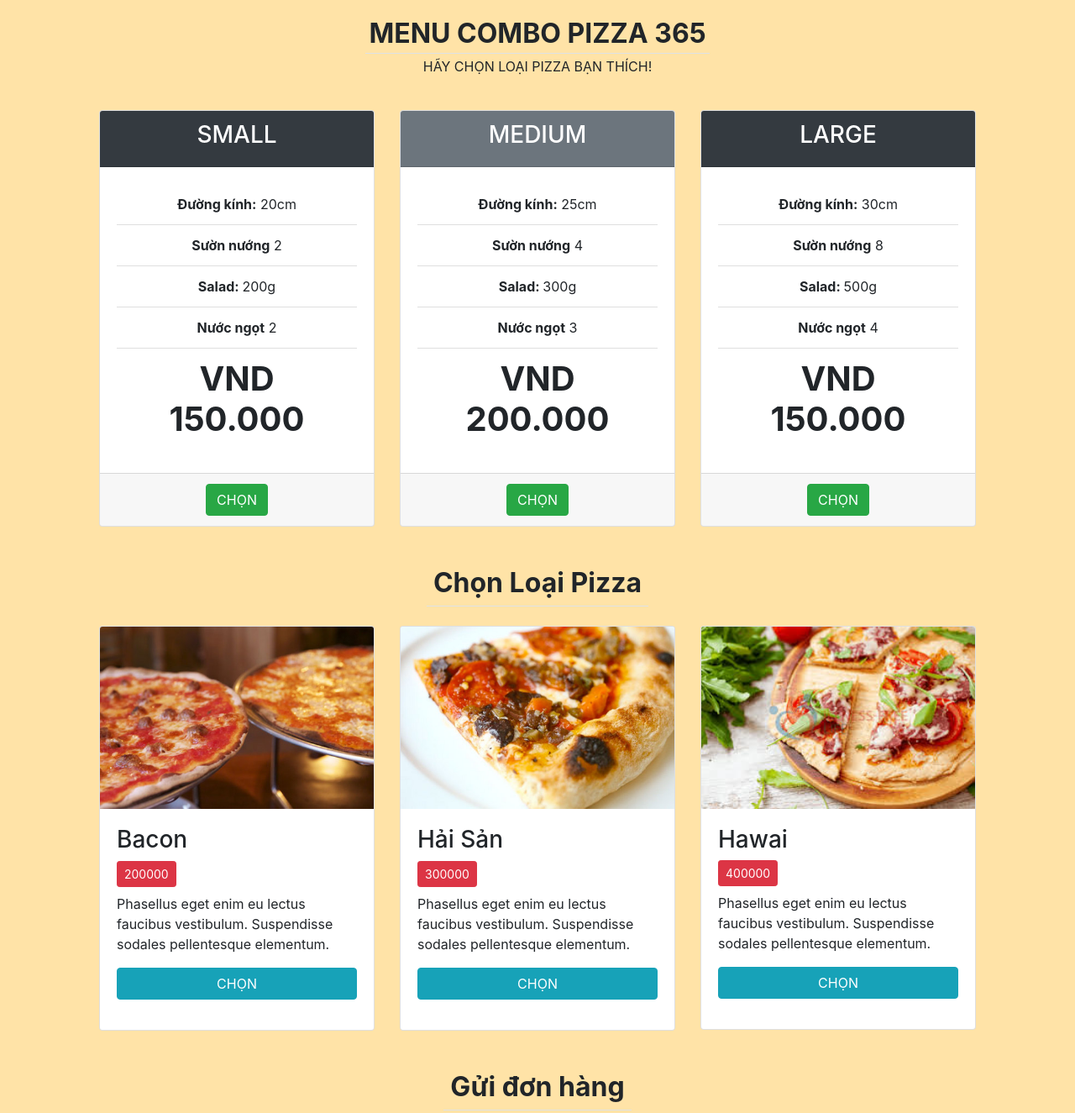
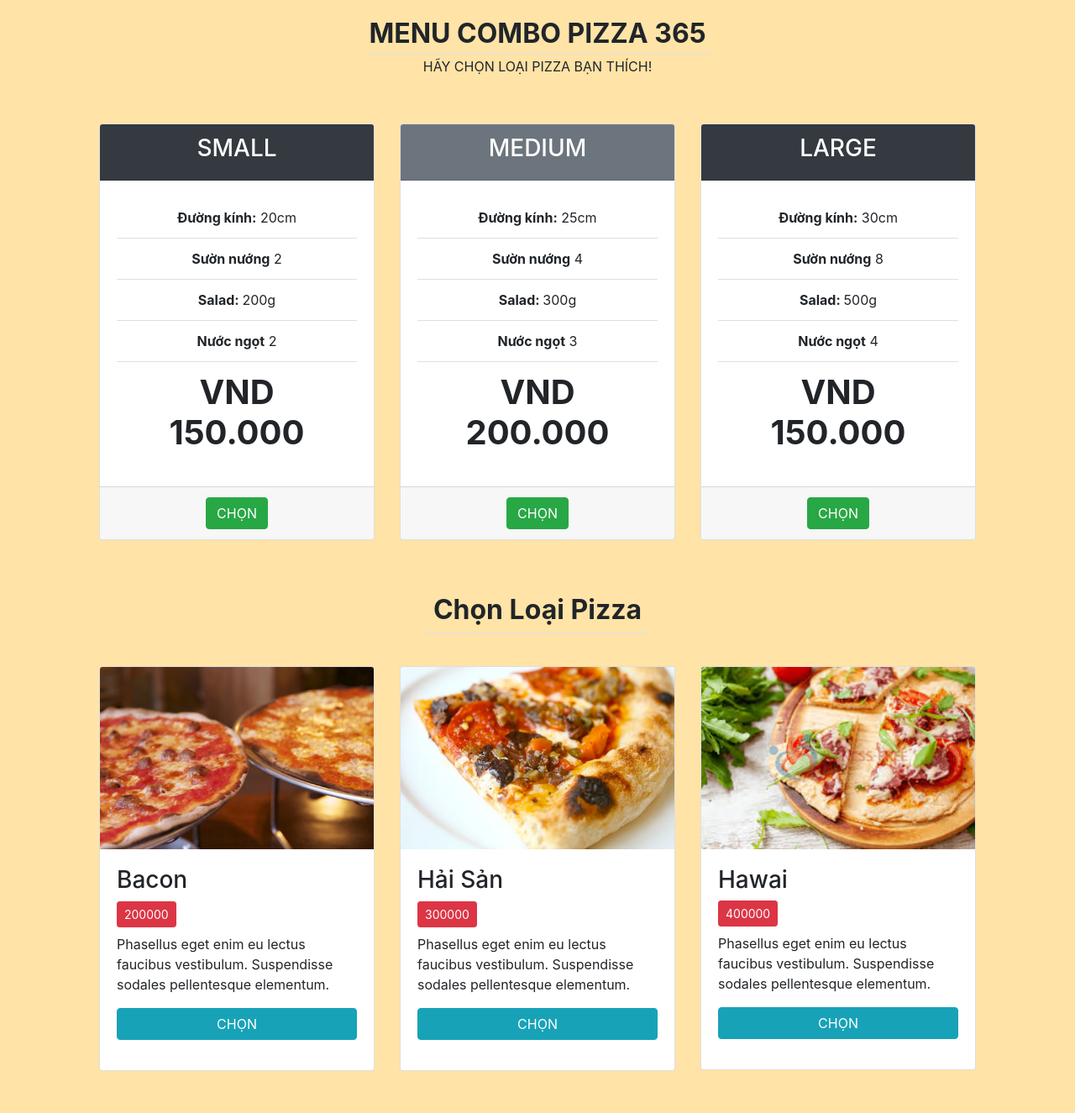
Before and after one commit to lamtanloc512/pizza365, a plain HTML site: page index.html in a window 1280 px wide. Shown: the part 1000-2325 px from the top of the page at 84% size. Drawn offline with nearby package versions, Linux system fonts and the light colour scheme.

Commit message:
add some styling

```diff
--- a/index.html
+++ b/index.html
@@ -217,7 +217,7 @@
             <!-- Content what we offer -->
             <div class="col-sm-12">
               <div class="row">
-                <div class="col-sm-4">
+                <div class="col-sm-4 my-3">
                   <div class="card">
                     <div class="card-header bg-dark text-white text-center">
                       <h3>SMALL</h3>
@@ -238,7 +238,7 @@
                     </div>
                   </div>
                 </div>
-                <div class="col-sm-4">
+                <div class="col-sm-4 my-3">
                   <div class="card">
                     <div
                       class="card-header bg-secondary text-white text-center"
@@ -261,7 +261,7 @@
                     </div>
                   </div>
                 </div>
-                <div class="col-sm-4">
+                <div class="col-sm-4 my-3">
                   <div class="card">
                     <div class="card-header bg-dark text-white text-center">
                       <h3>LARGE</h3>
@@ -295,7 +295,7 @@
             <div class="col-sm-12">
               <div class="row">
                 <div class="col-sm-4">
-                  <div class="card w-100" style="width: 18rem">
+                  <div class="card w-100 my-3" style="width: 18rem">
                     <img src="images/pizza_type_1.jpg" class="card-img-top" />
                     <div class="card-body">
                       <h3 class="h3-pizza-name">Bacon</h3>
@@ -317,7 +317,7 @@
                   </div>
                 </div>
                 <div class="col-sm-4">
-                  <div class="card w-100" style="width: 18rem">
+                  <div class="card w-100 my-3" style="width: 18rem">
                     <img src="images/pizza_type_2.jpg" class="card-img-top" />
                     <div class="card-body">
                       <h3 class="h3-pizza-name">Hải Sản</h3>
@@ -339,7 +339,7 @@
                   </div>
                 </div>
                 <div class="col-sm-4">
-                  <div class="card w-100" style="width: 18rem">
+                  <div class="card w-100 my-3" style="width: 18rem">
                     <img src="images/pizza_type_3.jpg" class="card-img-top" />
                     <div class="card-body">
                       <h3 class="h3-pizza-name">Hawai</h3>
```
